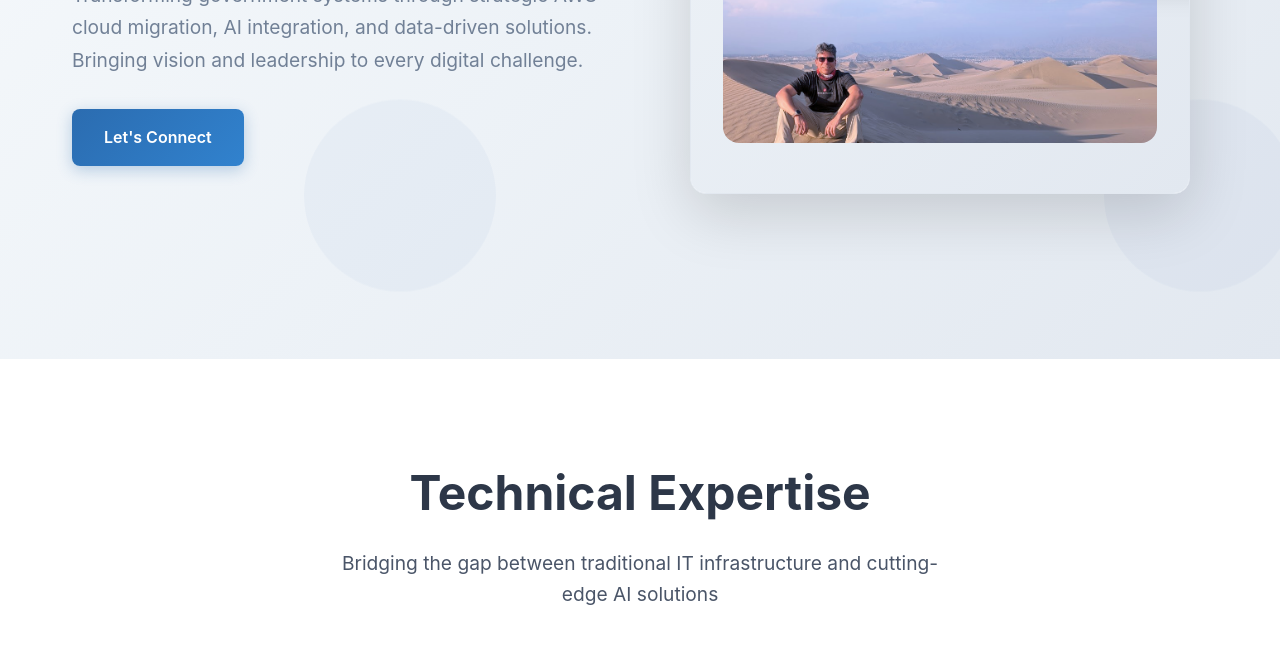
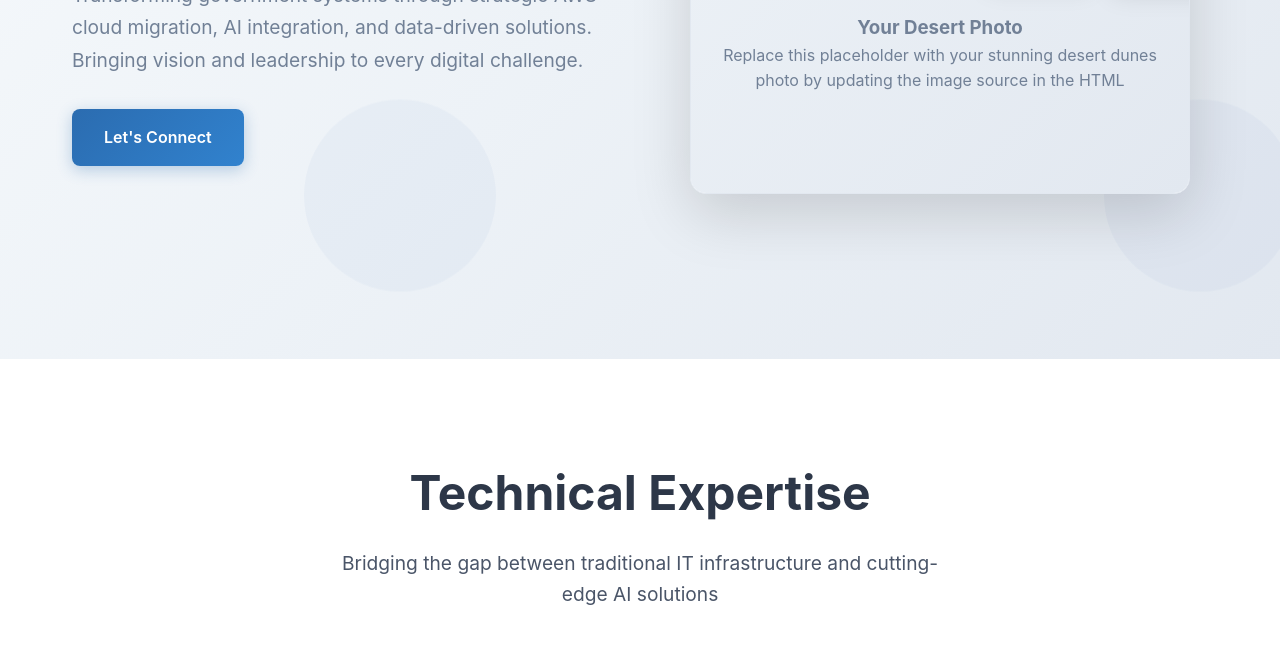
Before and after one commit to tonymon/tonyperalta.io, a plain HTML site: page index.html in a window 1280 px wide. Shown: the part 441-1100 px from the top of the page. Drawn offline with Linux system fonts and the light colour scheme.

Commit message:
Update index.html

```diff
--- a/index.html
+++ b/index.html
@@ -190,7 +190,9 @@
             width: 100%;
             height: 100%;
             object-fit: cover;
+            object-position: center;
             border-radius: 16px;
+            display: block;
         }
 
         .image-placeholder {
@@ -753,7 +755,8 @@
                     <div class="profile-container">
                         <div class="image-placeholder">
                             <div class="placeholder-icon">📸</div>
-                            <h3><img src="OpenPagePicture.png" alt="Tony Peralta in Huacachina Peru" class="profile-image" /></h3>
+                            <h3>Your Desert Photo</h3>
+                            <p>Replace this placeholder with your stunning desert dunes photo by updating the image source in the HTML</p>
                         </div>
                         <div class="floating-metrics">
                             <div class="metric-bubble">
```
